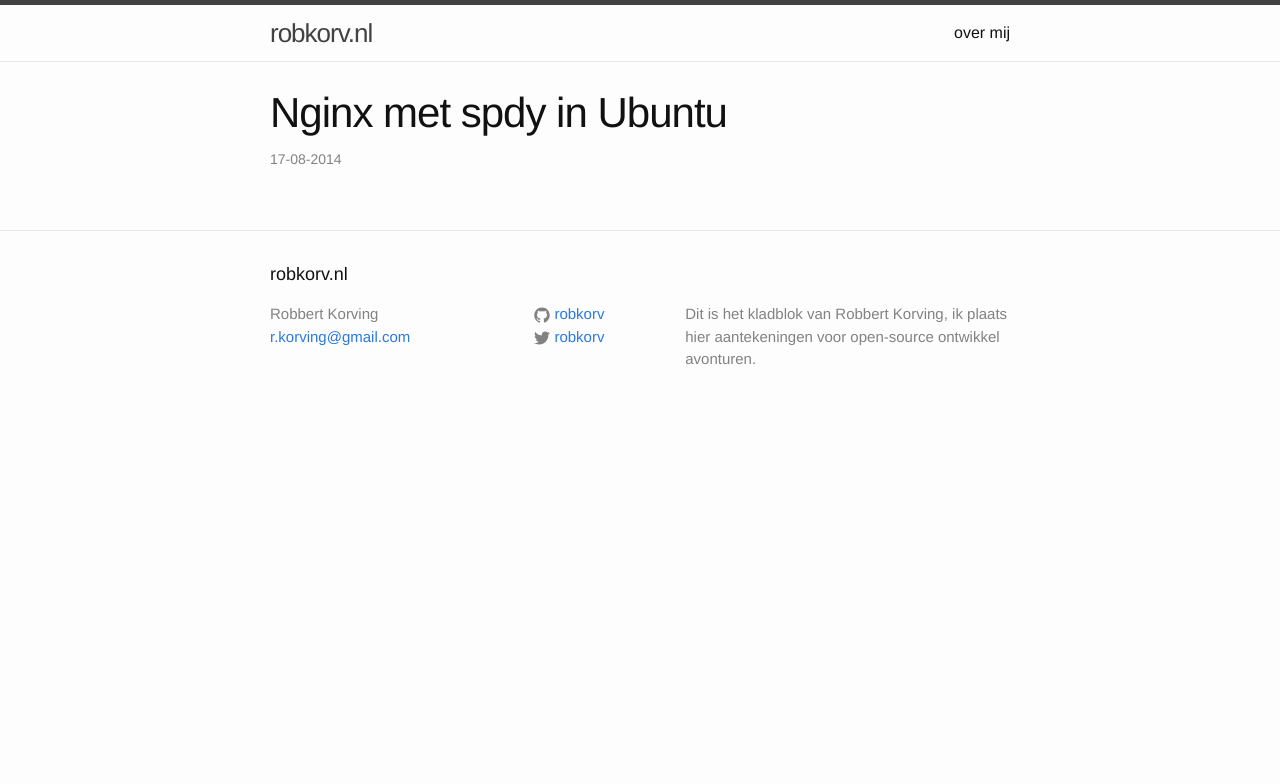
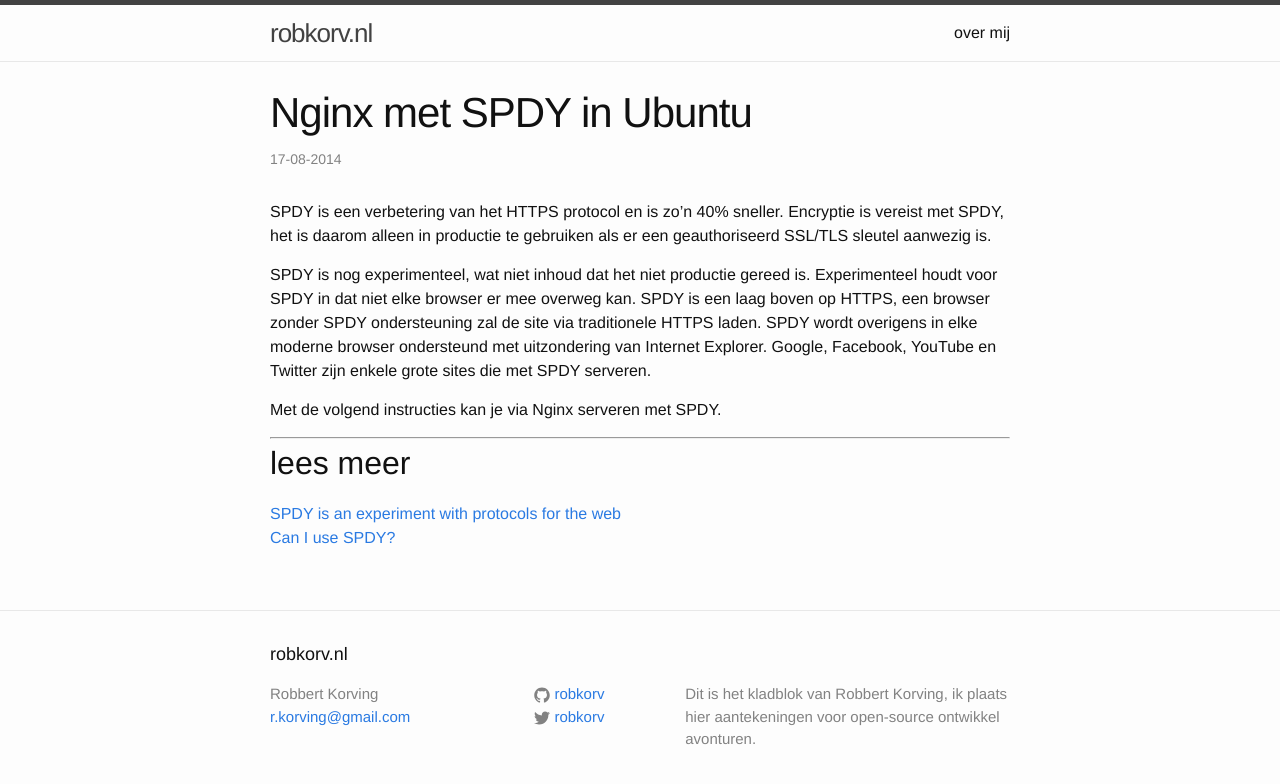
Before and after one commit to robkorv/robkorv.github.io, a Jekyll site: the page built from _posts/2014-08-17-nginx-met-spdy-in-ubuntu.md, in a window 1280 px wide. Shown: the top 784 px of the page. Built offline with Jekyll 4.4.1, drawn with Linux system fonts in a browser that asks for light colours; Markdown is read by kramdown in place of the engine named in the settings.

Commit message:
post updates

```diff
--- a/_posts/2014-08-17-nginx-met-spdy-in-ubuntu.md
+++ b/_posts/2014-08-17-nginx-met-spdy-in-ubuntu.md
@@ -1,6 +1,26 @@
 ---
 layout: post
-title:  "Nginx met spdy in Ubuntu"
+title:  "Nginx met SPDY in Ubuntu"
 date:   2014-08-17 20:46:23
 categories: ruby nginx
 ---
+
+SPDY is een verbetering van het HTTPS protocol en is zo'n 40% sneller. Encryptie
+is vereist met SPDY, het is daarom alleen in productie te gebruiken als er een
+geauthoriseerd SSL/TLS sleutel aanwezig is.
+
+SPDY is nog experimenteel, wat niet inhoud dat het niet productie gereed is.
+Experimenteel houdt voor SPDY in dat niet elke browser er mee overweg kan. SPDY
+is een laag boven op HTTPS, een browser zonder SPDY ondersteuning zal de site via
+traditionele HTTPS laden. SPDY wordt overigens in elke moderne browser ondersteund
+met uitzondering van Internet Explorer. Google, Facebook, YouTube en Twitter zijn
+enkele grote sites die met SPDY serveren.
+
+Met de volgend instructies kan je via Nginx serveren met SPDY.
+
+---
+
+## lees meer
+
+[SPDY is an experiment with protocols for the web](http://www.chromium.org/spdy)
+[Can I use SPDY?](http://caniuse.com/#feat=spdy)
```
Also changed, not shown: _posts/2014-08-16-een-ruby-omgeving-per-project-in-ubuntu.md (+1 -1 lines).
